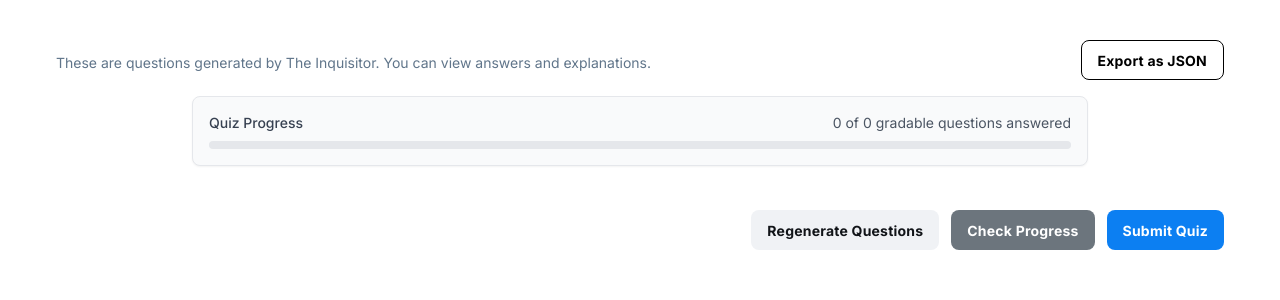
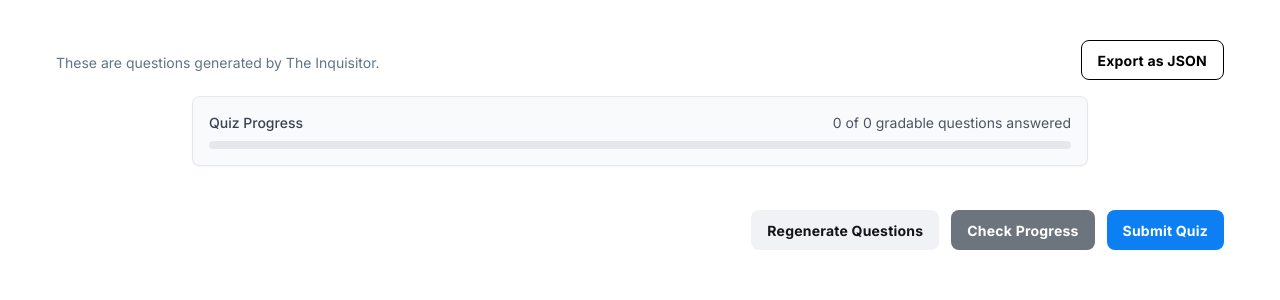
Before and after one commit to VickkiMars/Inquisitor, a Flask app: template app/templates/questions.html in a window 1280 px wide. Shown: the part 67-367 px from the top of the page. Run offline with Flask 3, Linux system fonts and the light colour scheme; the template is opened without the code that fills it, so the values that code supplies are empty; parts of the project's set-up code (start-up, migrations or seed data) failed here and were passed over; some libraries are stand-ins or nearby versions.

Commit message:
Fixed questions.json

```diff
--- a/app/config.py
+++ b/app/config.py
@@ -6,6 +6,7 @@ import os
 class Config:
     SECRET_KEY = os.environ.get('SECRET_KEY') or 'a_very_insecure_default_key_replace_me'
     FLASK_ENV = os.environ.get('FLASK_ENV', 'development')
+
     SQLALCHEMY_DATABASE_URI = os.environ.get('DATABASE_URL')
     # DEBUG is True only if FLASK_ENV is 'development'
     DEBUG = (FLASK_ENV == 'development')
--- a/app/routes.py
+++ b/app/routes.py
@@ -93,6 +93,8 @@ def logout():
 def load_questions(topic_filename="questions.json"):
     data_path = os.path.join(app.root_path, 'data', topic_filename)
     try:
+        file = open(data_path, 'a', encoding='utf-8')
+        file.close()
         with open(data_path, 'r', encoding='utf-8') as f:
             log_message("File found, loading file for rendering")
             return json.load(f)
--- a/app/templates/questions.html
+++ b/app/templates/questions.html
@@ -11,7 +11,7 @@
                 {{ topic_data.topic }}
             </p>
             <p class="text-[#60758a] text-sm font-normal leading-normal">
-                These are questions generated by The Inquisitor. You can view answers and explanations.
+                These are questions generated by The Inquisitor.
             </p>
         </div>
 
```
Also changed, not shown: instance/site.db, 1 other file.
